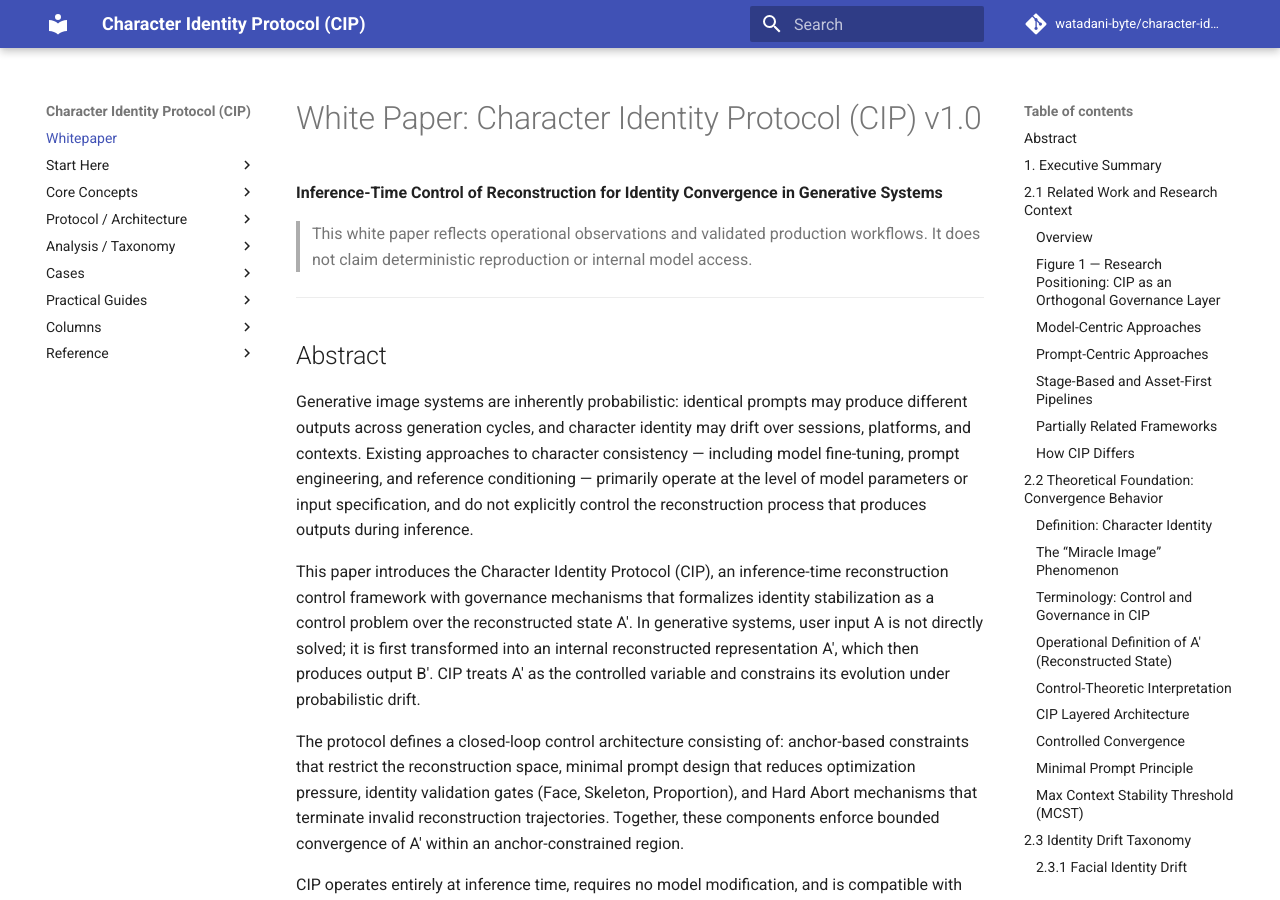
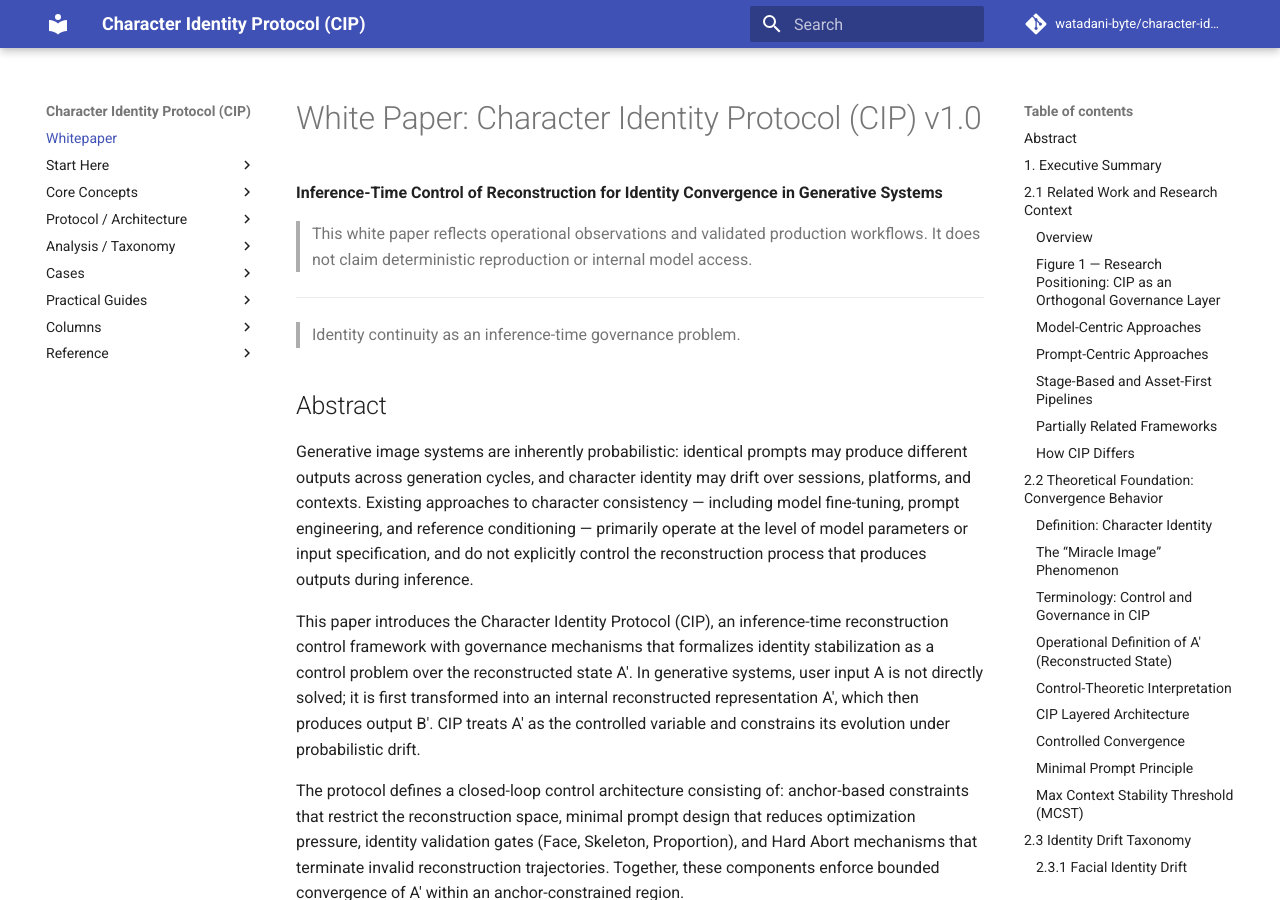
Before and after one commit to watadani-byte/character-identity-protocol, an MkDocs documentation site: the page built from docs/whitepaper_v1.md, in a window 1280 px wide and 900 px high. Built offline with MkDocs 1.6.1 and Material for MkDocs 9.7.7, drawn with Linux system fonts in a browser that asks for light colours; comment, search, counter and statistics services are not loaded.

Commit message:
whitepaper_v1.md を更新

```diff
--- a/docs/whitepaper_v1.md
+++ b/docs/whitepaper_v1.md
@@ -6,6 +6,8 @@
 > It does not claim deterministic reproduction or internal model access.
 
 -----
+
+> Identity continuity as an inference-time governance problem.
 
 ## Abstract
 
```
